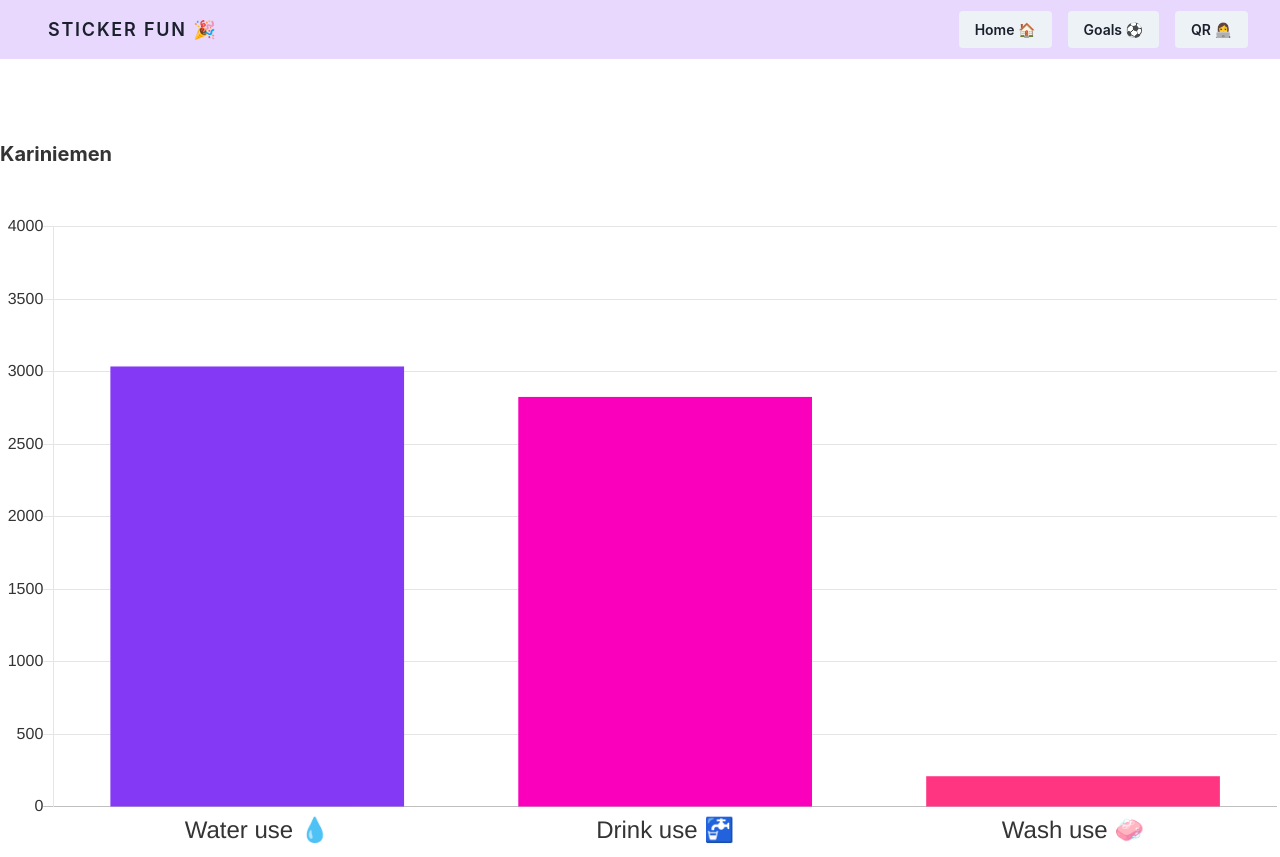
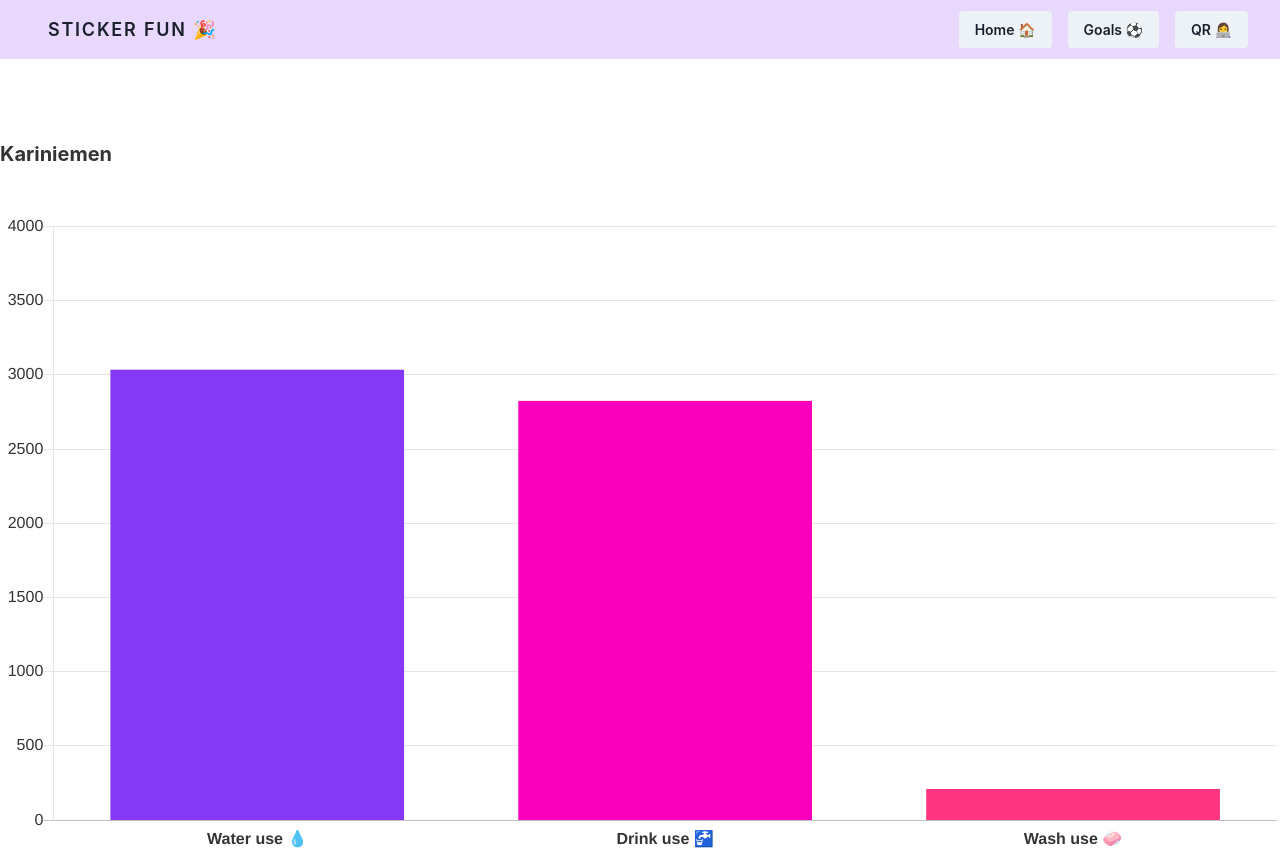
Before and after one commit to junction2020/app, a React (Create React App) app: page /sticker/0 in a window 1280 px wide. Built offline with nearby package versions, Linux system fonts and the light colour scheme.

Commit message:
font bold

```diff
--- a/src/chart-data.js
+++ b/src/chart-data.js
@@ -31,7 +31,8 @@ export const barChartOptions = {
                 display:false
 			},
 			ticks: {
-				fontSize: 24,
+				fontSize: 16,
+				fontStyle: "bold",
 				fontColor: "#343434"
 			}
 		}],
```
